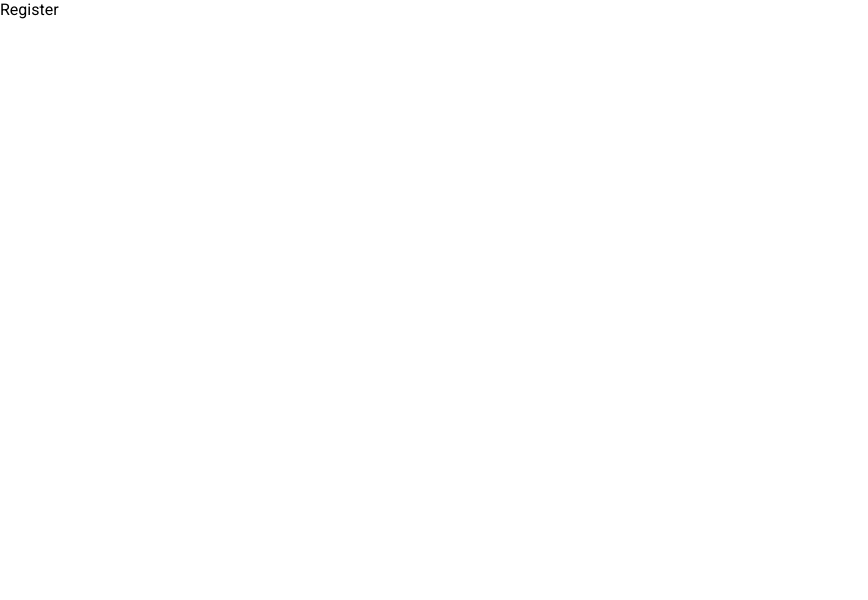
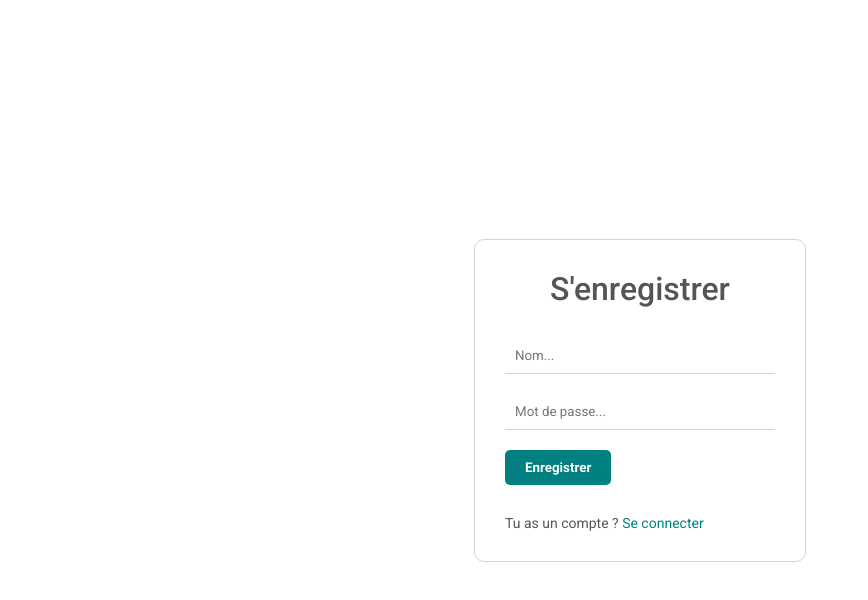
Before and after one commit to tafitahery/sav-v3, a React (Vite) app in the folder admin/: page /register in a window 1280 px wide. Shown: the top 600 px of the page, without its empty margins (0-868 px from the left). Built offline with nearby package versions, Linux system fonts and the light colour scheme.

Commit message:
Admin Register Page

```diff
--- a/admin/src/pages/Register.jsx
+++ b/admin/src/pages/Register.jsx
@@ -1,3 +1,79 @@
+import styled from 'styled-components';
+import { Link } from 'react-router-dom';
+
+const Container = styled.div`
+  display: flex;
+  align-items: center;
+  justify-content: center;
+  height: 100vh;
+`;
+
+const Wrapper = styled.div`
+  display: flex;
+  flex-direction: column;
+  gap: 30px;
+  border: 1px solid lightgray;
+  padding: 30px;
+  border-radius: 10px;
+`;
+
+const Title = styled.h1`
+  text-align: center;
+  font-weight: 500;
+  color: #555;
+`;
+
+const Form = styled.form`
+  display: flex;
+  flex-direction: column;
+  gap: 20px;
+`;
+
+const Input = styled.input`
+  border: none;
+  border-bottom: 1px solid lightgray;
+  padding: 10px;
+  width: 250px;
+`;
+
+const Button = styled.button`
+  border: none;
+  padding: 10px 20px;
+  font-weight: bold;
+  width: max-content;
+  color: white;
+  background-color: teal;
+  border-radius: 5px;
+  cursor: pointer;
+`;
+
+const Span = styled.span`
+  font-size: 14px;
+  color: #555;
+`;
+
+const StyledLink = styled(Link)`
+  color: teal;
+  text-decoration: none;
+  &:hover {
+    text-decoration: underline;
+  }
+`;
+
 export default function Register() {
-  return <div>Register</div>;
+  return (
+    <Container>
+      <Wrapper>
+        <Title>S'enregistrer</Title>
+        <Form>
+          <Input type="text" placeholder="Nom..." required />
+          <Input type="password" placeholder="Mot de passe..." required />
+          <Button>Enregistrer</Button>
+        </Form>
+        <Span>
+          Tu as un compte ? <StyledLink to="/login">Se connecter</StyledLink>
+        </Span>
+      </Wrapper>
+    </Container>
+  );
 }
```
